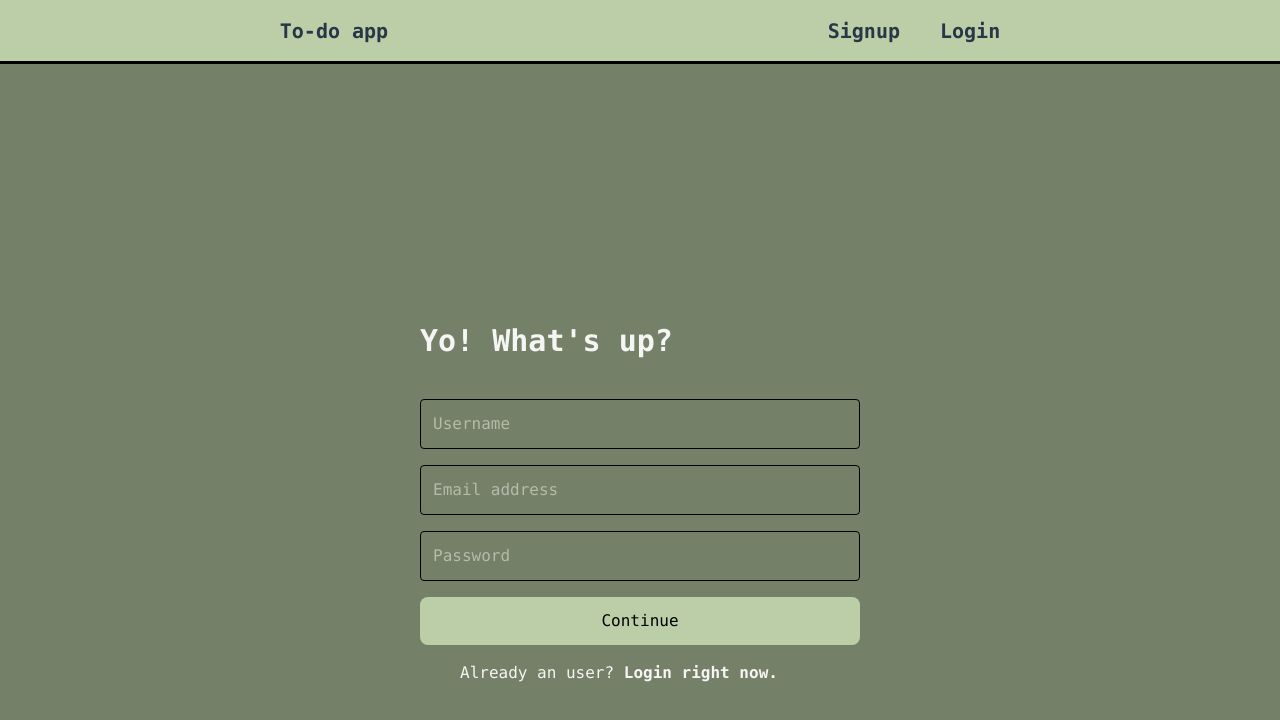
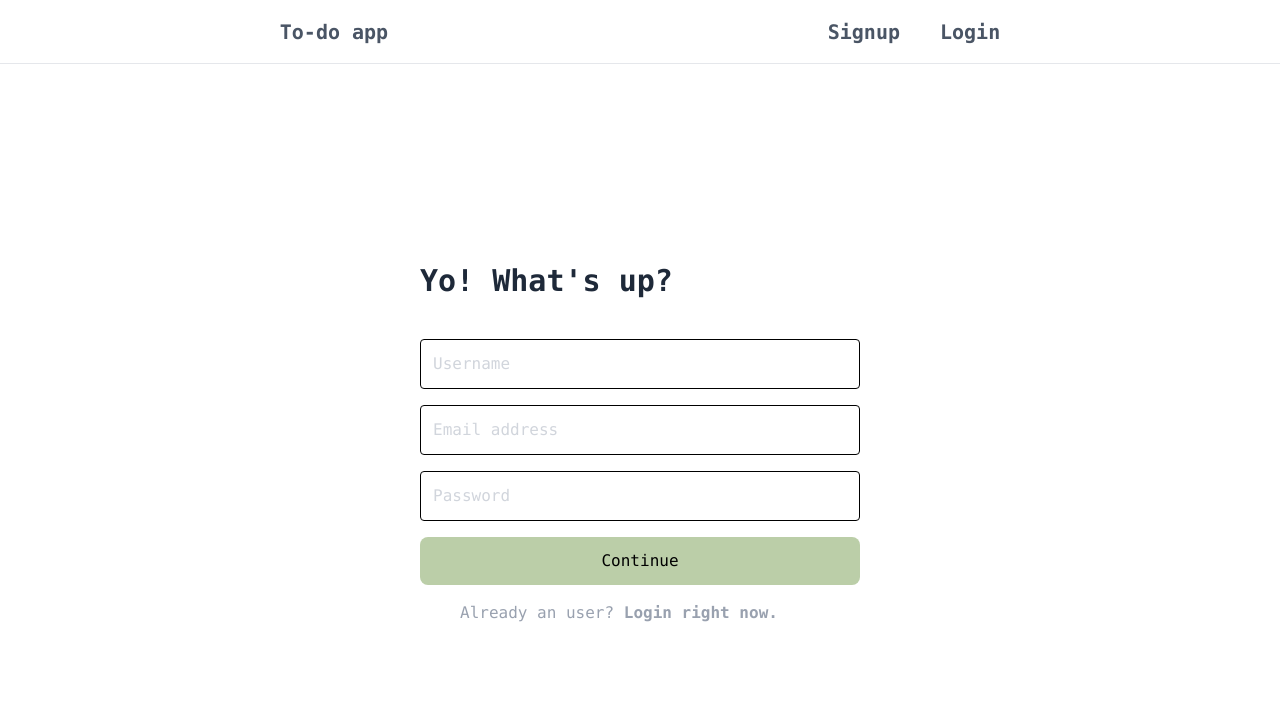
Before and after one commit to hanzaladotjs/mysqltodo, a React (Vite) app in the folder client/: page /signup in a window 1280 px wide. Shown: the top 720 px of the page. Built offline with nearby package versions, Linux system fonts and the light colour scheme; no server answers.

Commit message:
auth done

```diff
--- a/client/package.json
+++ b/client/package.json
@@ -11,6 +11,7 @@
   },
   "dependencies": {
     "@tailwindcss/vite": "^4.1.11",
+    "dotenv": "^17.2.0",
     "react": "^18.2.0",
     "react-dom": "^18.2.0",
     "react-router-dom": "^7.6.3",
--- a/client/src/App.tsx
+++ b/client/src/App.tsx
@@ -1,30 +1,30 @@
 
 import './App.css'
-import { BrowserRouter as Router, Routes, Route } from 'react-router-dom'
+import { BrowserRouter as Router, Routes, Route, Link } from 'react-router-dom'
 import Signup from './components/Signup'
 import Login from './components/Logic'
 import Todo from './components/Todo'
 
 
-
 function App() {
 
+  console
 
   return (
     <div>
       <Router>
-        <nav className='md:px-15 px-3 mb-10 bg-[#BBCEA8] text-[#283747] h-16 flex justify-between md:justify-around items-center font-mono font-extrabold border-b-[3px] border-black text-md md:text-xl'>
-          <div className='hover:text-black'>
+        <nav className='md:px-15 px-3 mb-20 border-b border-gray-200  h-16 flex justify-between md:justify-around items-center font-mono font-extrabold   text-md md:text-xl'>
+         <Link to={"/"}> <div className='text-gray-600'>
             To-do app
-          </div>
+          </div></Link>
 
           <div className='flex  md:space-x-10 space-x-3 '>
-            <div className='hover:text-black'>Signup</div>
-            <div className='hover:text-black'>Login</div>
+            <Link to={"/signup"}><div className='text-gray-600 '>Signup</div></Link>
+            <Link to={"/login"}><div className='text-gray-600 '>Login</div></Link>
           </div>
         </nav>
 
-        <div className='flex justify-center min-h-screen'>
+        <div className='flex justify-center min-h-150 md:items-center'>
           <Routes>
             <Route path='/signup' element={<Signup />} />
             <Route path='/login' element={<Login />}></Route>
--- a/client/src/components/Logic.tsx
+++ b/client/src/components/Logic.tsx
@@ -1,32 +1,69 @@
+import { Link, useNavigate } from "react-router-dom"
+import { useRecoilState, useSetRecoilState } from "recoil"
+import useratom from "../recoil/atoms/useratom"
+import authAtom from "../recoil/atoms/authatom"
+import BACKEND_URI from "../config/uriConfig"
+
 const Login = () => {
+
+
+    const [user, setUser] = useRecoilState(useratom)
+    const setAuth = useSetRecoilState(authAtom)
+    const navigate = useNavigate()
+
+    const signinIn = async () => {
+
+
+        const respo = await fetch(`${BACKEND_URI}/user/signin`, {
+            method: "POST",
+            headers: {
+                "Content-Type": "application/json"
+            },
+            body: JSON.stringify({
+                identity: user.email,
+                password: user.password
+            })
+        })
+
+        const data = await respo.json()
+        localStorage.setItem("token", data.token)
+        setAuth(true)
+        navigate("/")
+    }
+
+
     return (
-        <div className="flex justify-center items-center min-h-150 ">
+        <div>
             <div className="flex flex-col space-y-4 font-mono md:w-110 w-80">
-            <h1 className="text-3xl text-stone-100 font-bold mb-10">
+                <h1 className="text-3xl text-gray-800 font-bold mb-10">
                     {" "}
-                Glad you're back!?{" "}
+                    Glad you're back!{" "}
                 </h1>
 
 
                 <input
+                    value={user.email}
+                    onChange={(e) => setUser(({ ...prev }) => ({ ...prev, email: e.target.value }))}
                     type="text"
-                placeholder="Email address"
-                className="p-3 border rounded text-stone-100 border-black  outline-none hover:border-2"
+                    placeholder="Email address or username"
+                    className="p-3 border rounded  border-black placeholder-gray-300  text-black outline-none hover:border-2"
                 />
 
                 <input
+                    value={user.password}
+                    onChange={(e) => setUser(({ ...prev }) => ({ ...prev, password: e.target.value }))}
                     type="text"
                     placeholder="Password"
-                className="p-3 border text-stone-100 border-black  rounded outline-none hover:border-2"
+                    className="p-3 border border-black placeholder-gray-300 text-black  rounded outline-none hover:border-2"
                 />
-            <button type="submit" className="p-3  text-black hover:text-white rounded-lg bg-[#BBCEA8] hover:bg-[#283747]">
+                <button onClick={signinIn} type="submit" className="p-3  text-black hover:text-white rounded-lg bg-[#BBCEA8] hover:bg-[#283747]">
                     {" "}
                     Continue{" "}
                 </button>
-            <p className="text-md  text-stone-100 px-10">
+                <p className="text-md  text-gray-400 px-10">
                     {" "}
                     Don't have an account?{" "}
-                <span className=" font-semibold hover:underline">Sign up. </span>{" "}
+                    <Link to={"/signup"}><span className=" font-semibold hover:underline">Sign up. </span>{" "}</Link>
                 </p>
 
             </div>
--- a/client/src/components/Signup.tsx
+++ b/client/src/components/Signup.tsx
@@ -1,38 +1,73 @@
+import { Link, useNavigate } from "react-router-dom"
+import { useRecoilState, useSetRecoilState, } from "recoil"
+import useratom from "../recoil/atoms/useratom"
+import authAtom from "../recoil/atoms/authatom"
+import BACKEND_URI from "../config/uriConfig"
+
 const Signup = () => {
+
+    const [user, setUser] = useRecoilState(useratom)
+    const setAuth = useSetRecoilState(authAtom)
+    const navigate = useNavigate()
+
+
+    const signedUp = async () => {
+
+
+        const respo = await fetch(`${BACKEND_URI}/user/signup`, {
+            method: "POST",
+            headers: {
+                "Content-Type": "application/json"
+            },
+            body:JSON.stringify(user)
+        } )
+        const data = await respo.json()
+        localStorage.setItem("token", data.token)
+        setAuth(true)
+        navigate("/")
+
+    }
+
     return (
-        <div className="flex justify-center items-center min-h-150 ">
+        <div>
         <div className="flex flex-col space-y-4 font-mono w-80 md:w-110">
-            <h1 className="text-3xl text-stone-100 font-bold mb-10">
+            <h1 className="text-3xl text-gray-800 font-bold mb-10">
                 {" "}
                 Yo! What's up?{" "}
             </h1>
 
              <input
+                value={user.username}
+                onChange={(e) => setUser(({...prev}) =>({...prev, username: e.target.value}) )}
                 type="text"
                 placeholder="Username"
-                className="p-3 border text-stone-100 border-black rounded  outline-none hover:border-2"
+                className="p-3 border  border-black rounded placeholder-gray-300 text-black outline-none hover:border-2"
             />
             <input
+                value={user.email}
+                onChange={(e) => setUser(({...prev}) =>({...prev, email: e.target.value}) )}
                 type="text"
                 placeholder="Email address"
-                className="p-3 border rounded text-stone-100 border-black  outline-none hover:border-2"
+                className="p-3 border rounded  border-black placeholder-gray-300 text-black outline-none hover:border-2"
             />
 
             <input
+            value={user.password}
+                onChange={(e) => setUser(({...prev}) =>({...prev, password: e.target.value}) )}
                 type="text"
                 placeholder="Password"
-                className="p-3 border text-stone-100 border-black  rounded outline-none hover:border-2"
+                className="p-3 border  border-black placeholder-gray-300 text-black rounded outline-none hover:border-2"
             />
-            <button type="submit" className="p-3 text-black hover:text-white rounded-lg bg-[#BBCEA8] hover:bg-[#283747]">
+            <button onClick={signedUp} type="submit" className="p-3 text-black hover:text-white rounded-lg bg-[#BBCEA8] hover:bg-[#283747]">
                 {" "}
                 Continue{" "}
             </button>
 
-           <p className="text-md flex-wrap text-stone-100 px-10">
+           <div className="text-md flex-wrap text-gray-400 px-10">
                 {" "}
                 Already an user?{" "}
-                <span className=" font-semibold hover:underline">Login right now. </span>{" "}
-            </p>
+               <Link to={"/login"}> <span className=" font-semibold hover:underline">Login right now. </span></Link>{" "}
+            </div>
 
 
         </div>
--- a/client/src/components/Todo.tsx
+++ b/client/src/components/Todo.tsx
@@ -8,7 +8,7 @@ const Todo = () => {
     const todos = useRecoilValue(todoatom)
     return (
         <div>
-            {authstate ? <div className="flex bg-[#BBCEA8] flex-col justify-center items-center w-200 rounded border-2 border-stone-200 my-5">
+            {authstate ? <div className="flex bg-gray-200 flex-col justify-center items-center w-80 md:w-200 rounded border-2 border-stone-200 my-5">
 
                 {todos.map((index: any, twdw: any) => (
                     <div key={index} className="flex space-x-5">
@@ -18,7 +18,7 @@ const Todo = () => {
                 ))}
 
 
-            </div> : <div className="flex animation fade-in slide-up mx-2 md:mx-0 text-stone-200 font-mono text-xl underline md:text-3xl font-semibold italic justify-center items-center min-h-90 md:min-h-110">
+            </div> : <div className="flex animation fade-in slide-up mx-2 md:mx-0 text-black font-mono text-xl underline md:text-3xl font-semibold italic justify-center items-center min-h-90 md:min-h-110">
                 Welcome to the best todo application ever made<br></br>in the history of mankind.
             </div>}
         </div>
--- /dev/null
+++ b/client/src/config/uriConfig.ts
@@ -0,0 +1,5 @@
+
+const BACKEND_URI = import.meta.env.VITE_BACKEND_URI
+
+
+export default BACKEND_URI
--- a/client/src/index.css
+++ b/client/src/index.css
@@ -1,8 +1,6 @@
 @import "tailwindcss";
 
-html,body{
-  background-color: #748067;
-}
+
 
 @keyframes fade-in {
   0% {
--- a/client/src/recoil/atoms/authatom.ts
+++ b/client/src/recoil/atoms/authatom.ts
@@ -2,7 +2,6 @@ import { atom } from "recoil";
 
 const auth = atom({
     key: "auth",
-    default: true
-})
+    default: false})
 
 export default auth
--- a/client/src/recoil/atoms/todoatom.ts
+++ b/client/src/recoil/atoms/todoatom.ts
@@ -1,7 +1,7 @@
 import { atom } from "recoil";
 
 const todoatom = atom({
-    key: "userdata",
+    key: "tododata",
     default: []
 })
 
```
Also changed, not shown: 2 other files (tests, documents, lock files or other folders). Lines whose indentation alone changed are shown as unchanged.
